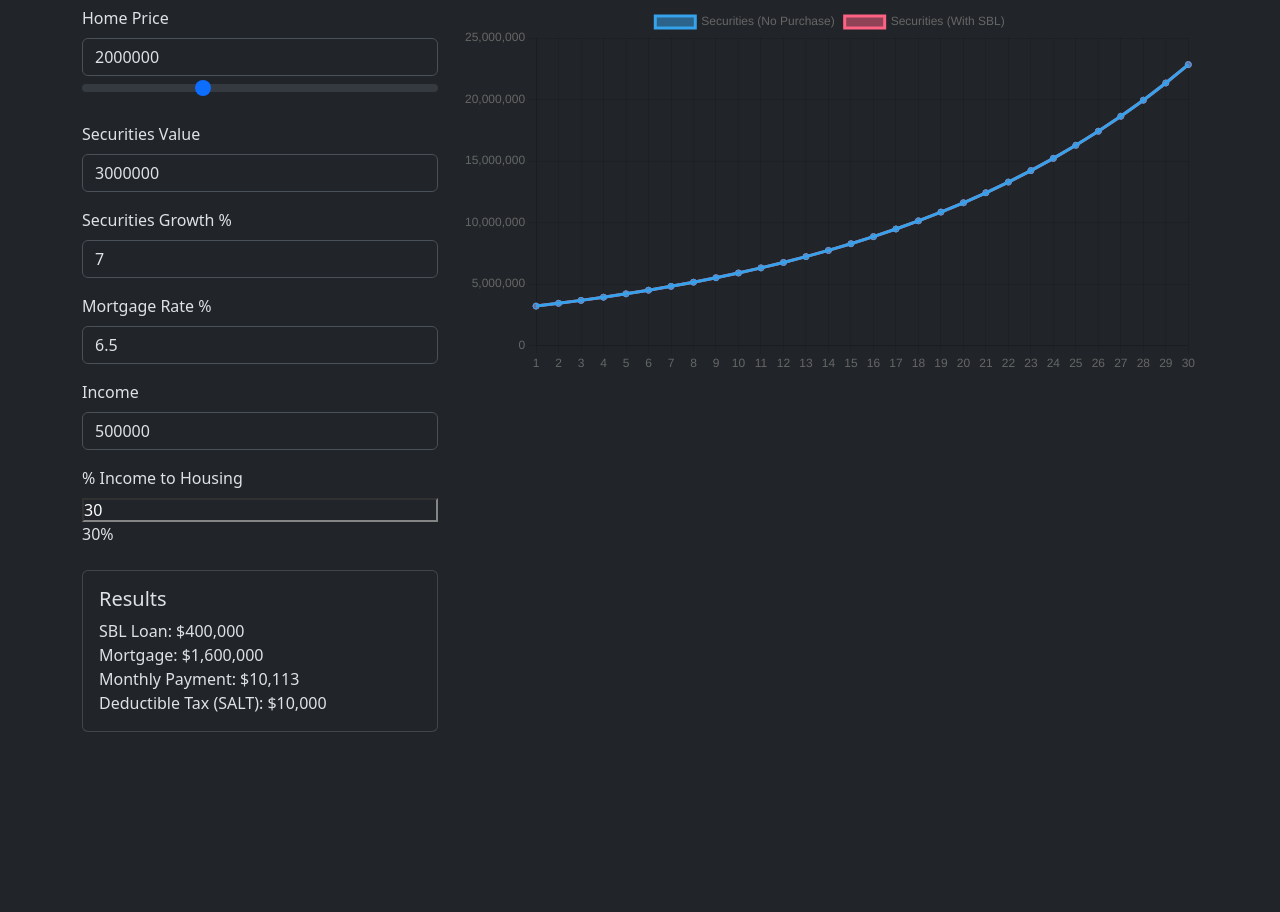
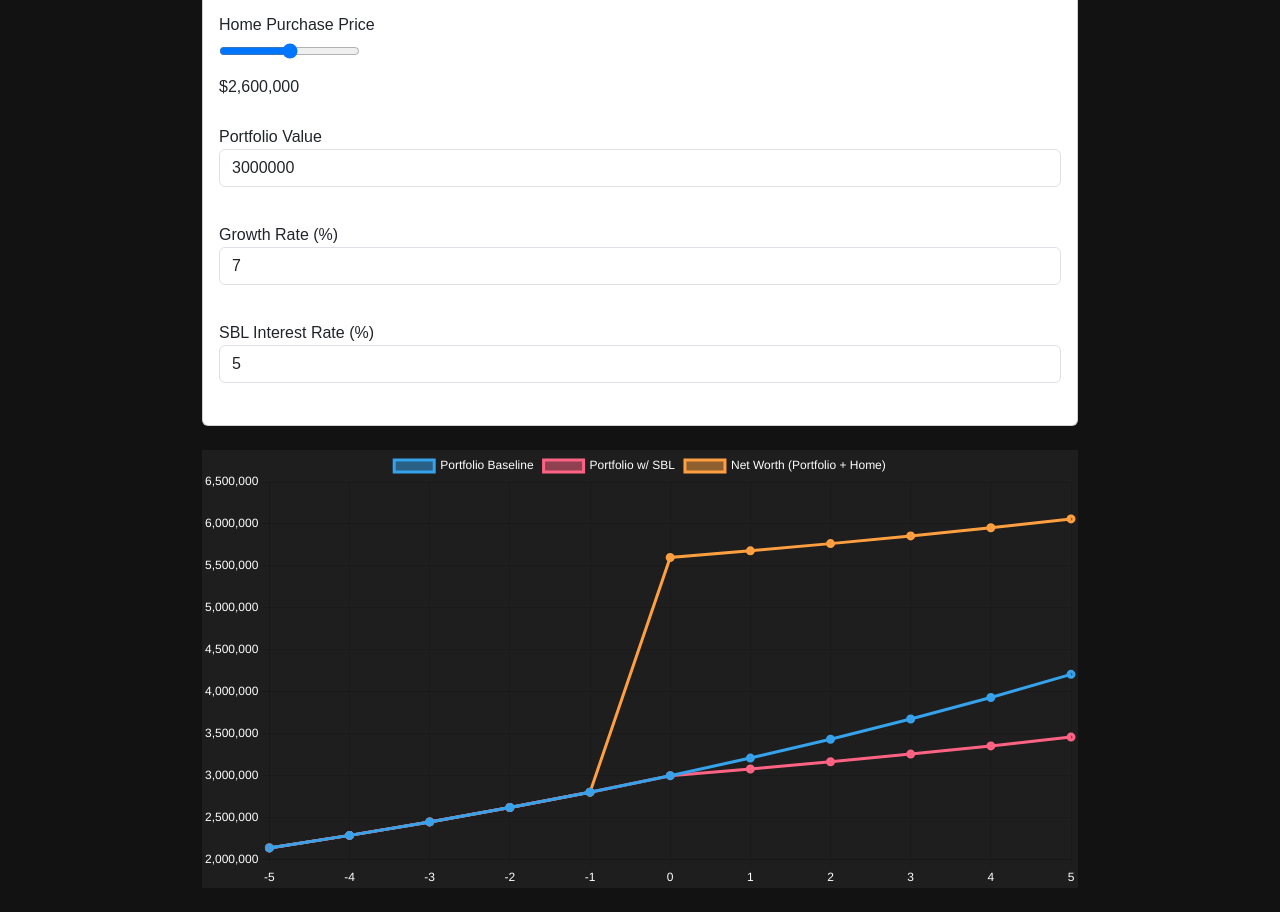
Before and after one commit to millerjammer/home-purchase-ca, a website built with webpack: page src/index.html in a window 1280 px wide. Shown: the part 96-1008 px from the top of the page. Before the commit the page ends 868 px from the top, so only its background shows below. Built offline with nearby package versions, Linux system fonts and the light colour scheme.

Commit message:
SBL for home purchase

```diff
--- a/src/index.html
+++ b/src/index.html
@@ -1,92 +1,45 @@
 <!DOCTYPE html>
-<html lang="en" data-bs-theme="dark">
+<html>
 
 <head>
 <meta charset="UTF-8">
-    <title>CA Home Purchase Calculator</title>
-
-    <style>
-        body {
-            background: #111;
-            padding: 40px;
-        }
-
-        .chart-container {
-            height: 420px;
-        }
-    </style>
-
+<title>SBL Portfolio Model</title>
 </head>
 
-<body>
+<body class="p-4">
 
 <div class="container">
 
-        <h2 class="mb-4">California Home Purchase Calculator</h2>
+<h3 class="mb-4">Home Purchase Using Securities Based Loan</h3>
 
-        <div class="row">
-
-            <div class="col-lg-4">
+<div class="card p-3 mb-4">
 
 <div class="mb-3">
-                    <label class="form-label">Home Price</label>
-                    <input id="homePrice" class="form-control" type="number" value="2000000">
-                    <input id="homePriceSlider" class="form-range" type="range" min="1000000" max="4000000" step="50000"
-                        value="2000000">
+<label>Home Purchase Price</label>
+<input type="range" id="homePrice" min="200000" max="5000000" step="50000">
+<div>$<span id="homePriceValue"></span></div>
 </div>
 
 <div class="mb-3">
-                    <label class="form-label">Securities Value</label>
-                    <input id="securitiesValue" class="form-control" type="number" value="3000000">
+<label>Portfolio Value</label>
+<input class="form-control" id="portfolioValue" value="3000000">
 </div>
 
 <div class="mb-3">
-                    <label class="form-label">Securities Growth %</label>
-                    <input id="securitiesGrowth" class="form-control" type="number" step="0.1" value="7">
+<label>Growth Rate (%)</label>
+<input class="form-control" id="growthRate" value="7">
 </div>
 
 <div class="mb-3">
-                    <label class="form-label">Mortgage Rate %</label>
-                    <input id="mortgageRate" class="form-control" type="number" step="0.1" value="6.5">
-                </div>
-
-                <div class="mb-3">
-                    <label class="form-label">Income</label>
-                    <input id="income" class="form-control" type="number" value="500000">
-                </div>
-
-                <div class="mb-3">
-                    <label class="form-label">% Income to Housing</label>
-                    <input id="incomePercent" class="form-range" min="5" max="60" value="30">
-                    <span id="incomePercentLabel">30%</span>
-                </div>
-
-                <div class="card mt-4">
-                    <div class="card-body">
-
-                        <h5>Results</h5>
-
-                        <div id="sblAmount"></div>
-                        <div id="mortgageAmount"></div>
-                        <div id="monthlyPayment"></div>
-                        <div id="taxDeduction"></div>
-
-                    </div>
+<label>SBL Interest Rate (%)</label>
+<input class="form-control" id="sblRate" value="5">
 </div>
 
 </div>
 
-            <div class="col-lg-8">
-
-                <div class="chart-container">
-                    <canvas id="securitiesChart"></canvas>
-                </div>
+<canvas id="chart"></canvas>
 
 </div>
 
-        </div>
-    </div>
-
 </body>
-
 </html>
--- a/src/index.js
+++ b/src/index.js
@@ -1,154 +1,160 @@
 import 'bootstrap/dist/css/bootstrap.min.css'
+import './dark.css'
+import { Chart } from 'chart.js/auto'
 
-import Chart from 'chart.js/auto'
-
-const SALT_LIMIT = 10000
-const PROPERTY_TAX_CA = 0.0125
-const SBL_LTV = 0.5
-const YEARS = 30
+const slider = document.getElementById("homePrice")
+const sliderValue = document.getElementById("homePriceValue")
 
 let chart
 
-function inputs() {
+function calculate() {
 
-    return {
+  const homePrice = Number(slider.value)
 
-        homePrice: Number(document.getElementById("homePrice").value),
+  const portfolioEvent =
+    Number(document.getElementById("portfolioValue").value)
 
-        securities: Number(document.getElementById("securitiesValue").value),
+  const growth =
+    Number(document.getElementById("growthRate").value) / 100
 
-        growth: Number(document.getElementById("securitiesGrowth").value) / 100,
+  const sblRate =
+    Number(document.getElementById("sblRate").value) / 100
 
-        mortgageRate: Number(document.getElementById("mortgageRate").value) / 100,
 
-        income: Number(document.getElementById("income").value),
+  const labels = []
 
-        incomePercent: Number(document.getElementById("incomePercent").value) / 100
+  const baseline = []
+  const withLoan = []
+  const netWorth = []
 
+
+  // ---------- PRE EVENT (reverse compound)
+
+  let pBase = portfolioEvent
+  let pLoan = portfolioEvent
+
+  const preBase = []
+  const preLoan = []
+
+  for (let i = 0; i < 5; i++) {
+
+    pBase = pBase / (1 + growth)
+    pLoan = pLoan / (1 + growth)
+
+    preBase.unshift(pBase)
+    preLoan.unshift(pLoan)
   }
 
+  for (let i = -5; i < 0; i++) {
+
+    labels.push(i)
+
+    baseline.push(preBase[i + 5])
+    withLoan.push(preLoan[i + 5])
+    netWorth.push(preLoan[i + 5]) // no house yet
   }
 
-function mortgagePayment(principal, rate, years) {
 
-    let r = rate / 12
-    let n = years * 12
+  // ---------- EVENT YEAR
 
-    return principal * (r * (1 + r) ** n) / ((1 + r) ** n - 1)
+  labels.push(0)
 
+  baseline.push(portfolioEvent)
+  withLoan.push(portfolioEvent)
+  netWorth.push(portfolioEvent + homePrice)
+
+
+  // ---------- POST EVENT
+
+  let base = portfolioEvent
+  let loan = portfolioEvent
+
+  const interest = homePrice * sblRate
+
+  for (let year = 1; year <= 5; year++) {
+
+    base = base * (1 + growth)
+
+    const g = loan * growth
+    const net = g - interest
+
+    loan += net
+
+    labels.push(year)
+
+    baseline.push(base)
+    withLoan.push(loan)
+    netWorth.push(loan + homePrice)
   }
 
-function simulateGrowth(start, growth) {
-
-    let v = start
-    let data = []
-
-    for (let i = 0; i < 30; i++) {
-
-        v = v * (1 + growth)
-        data.push(v)
-
+  return { labels, baseline, withLoan, netWorth }
 }
 
-    return data
 
-}
 
-function updateChart(p) {
+function renderChart() {
 
-    let before = simulateGrowth(p.securities, p.growth)
+  sliderValue.innerText =
+    Number(slider.value).toLocaleString()
 
-    let after = simulateGrowth(p.securities, p.growth)
+  const result = calculate()
+
+  const ctx = document.getElementById("chart")
 
   if (chart) chart.destroy()
 
-    chart = new Chart(
-
-        document.getElementById("securitiesChart"),
-
-        {
+  chart = new Chart(ctx, {
 
     type: "line",
 
     data: {
 
-                labels: Array.from({ length: 30 }, (_, i) => i + 1),
+      labels: result.labels,
 
       datasets: [
+
         {
-                        label: "Securities (No Purchase)",
-                        data: before
+          label: "Portfolio Baseline",
+          data: result.baseline,
+          borderWidth: 3
         },
+
         {
-                        label: "Securities (With SBL)",
-                        data: after
+          label: "Portfolio w/ SBL",
+          data: result.withLoan,
+          borderWidth: 3
+        },
+
+        {
+          label: "Net Worth (Portfolio + Home)",
+          data: result.netWorth,
+          borderWidth: 3
         }
+
       ]
-
     },
 
     options: {
-                responsive: true
+
+      responsive: true,
+
+      plugins: {
+        legend: {
+          labels: { color: "white" }
+        }
+      },
+
+      scales: {
+        x: { ticks: { color: "white" } },
+        y: { ticks: { color: "white" } }
+      }
+    }
+  })
 }
 
-        }
 
-    )
 
-}
+document.querySelectorAll("input")
+  .forEach(el => el.addEventListener("input", renderChart))
 
-function calculate() {
-
-    let p = inputs()
-
-    document.getElementById("incomePercentLabel").innerText =
-        document.getElementById("incomePercent").value + "%"
-
-    let propertyTax = p.homePrice * PROPERTY_TAX_CA
-
-    let sbl = Math.min(p.securities * SBL_LTV, p.homePrice * 0.2)
-
-    let mortgage = p.homePrice - sbl
-
-    let payment = mortgagePayment(mortgage, p.mortgageRate, YEARS)
-
-    let deductible = Math.min(propertyTax, SALT_LIMIT)
-
-    document.getElementById("sblAmount").innerText =
-        "SBL Loan: $" + Math.round(sbl).toLocaleString()
-
-    document.getElementById("mortgageAmount").innerText =
-        "Mortgage: $" + Math.round(mortgage).toLocaleString()
-
-    document.getElementById("monthlyPayment").innerText =
-        "Monthly Payment: $" + Math.round(payment).toLocaleString()
-
-    document.getElementById("taxDeduction").innerText =
-        "Deductible Tax (SALT): $" + Math.round(deductible).toLocaleString()
-
-    updateChart(p)
-
-}
-
-function bind() {
-
-    document.querySelectorAll("input").forEach(el => {
-        el.addEventListener("input", calculate)
-    })
-
-    const slider = document.getElementById("homePriceSlider")
-    const box = document.getElementById("homePrice")
-
-    slider.addEventListener("input", () => {
-        box.value = slider.value
-        calculate()
-    })
-
-    box.addEventListener("input", () => {
-        slider.value = box.value
-    })
-
-}
-
-bind()
-calculate()
+renderChart()
```
Also changed, not shown: src/finance.js (deleted, +0 -41 lines), src/optimizer.js (deleted, +0 -39 lines). Lines whose indentation alone changed are shown as unchanged.
